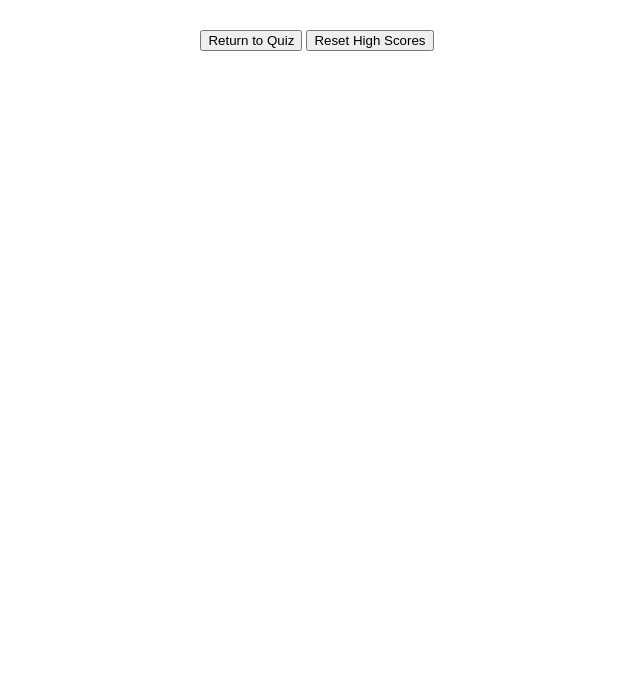
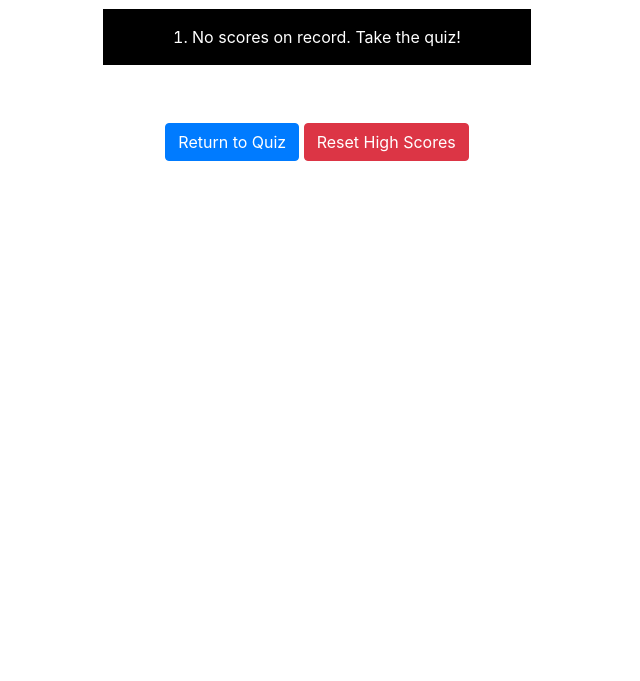
Before and after one commit to ncmarsh/4_code_quiz, a plain HTML site: page high_scores.html in a window 1280 px wide. Shown: the part 119-800 px from the top of the page, without its empty margins (323-963 px from the left). Drawn offline with nearby package versions, Linux system fonts and the light colour scheme.

Commit message:
added sytling using Bootstrap

```diff
--- a/high_scores.html
+++ b/high_scores.html
@@ -4,6 +4,7 @@
     <meta charset="UTF-8">
     <meta name="viewport" content="width=device-width, initial-scale=1.0">
     <title>High Scores</title>
+    <link rel="stylesheet" href="https://stackpath.bootstrapcdn.com/bootstrap/4.5.2/css/bootstrap.min.css" integrity="sha384-JcKb8q3iqJ61gNV9KGb8thSsNjpSL0n8PARn9HuZOnIxN0hoP+VmmDGMN5t9UJ0Z" crossorigin="anonymous">
     <link rel="stylesheet" href="style.css">
 </head>
 <body>
@@ -13,10 +14,14 @@
             <ol id="high-scores-list"></ol>
 
             <!-- Button to take you back to the main page -->
-            <button id="returnHome">Return to Quiz</button>
+            <button type="button" id="returnHome" class="btn btn-primary">Return to Quiz</button>
             <!-- Button to reset the high scores / resets local storage -->
-            <button id="resetBtn">Reset High Scores</button>
+            <button type="button" id="resetBtn" class="btn btn-danger">Reset High Scores</button>
     </main>
+
+    <script src="https://code.jquery.com/jquery-3.5.1.slim.min.js" integrity="sha384-DfXdz2htPH0lsSSs5nCTpuj/zy4C+OGpamoFVy38MVBnE+IbbVYUew+OrCXaRkfj" crossorigin="anonymous"></script>
+    <script src="https://cdn.jsdelivr.net/npm/popper.js@1.16.1/dist/umd/popper.min.js" integrity="sha384-9/reFTGAW83EW2RDu2S0VKaIzap3H66lZH81PoYlFhbGU+6BZp6G7niu735Sk7lN" crossorigin="anonymous"></script>
+    <script src="https://stackpath.bootstrapcdn.com/bootstrap/4.5.2/js/bootstrap.min.js" integrity="sha384-B4gt1jrGC7Jh4AgTPSdUtOBvfO8shuf57BaghqFfPlYxofvL8/KUEfYiJOMMV+rV" crossorigin="anonymous"></script>
 
     <script src="./script.js"></script>
 </body>
--- a/script.js
+++ b/script.js
@@ -75,6 +75,7 @@ function displayQuestion(question) {
 
     // Add questionTitle text to quizPL p element
     quizPL.textContent=question.questionTitle;
+    quizPL.classList.add("h4");
     // Append quizPL p element to quizSpace element
     quizSpaceEl.appendChild(quizPL);
     // Append multipleChoice list items element to quizPL p element
@@ -124,7 +125,7 @@ function takeQuiz() {
     var takeQuiz = document.createElement("li");
     highScoresListEl.appendChild(takeQuiz);
     takeQuiz.textContent = "No scores on record. Take the quiz!"
-    takeQuiz.style.backgroundColor = "#FF0000";
+    takeQuiz.style.backgroundColor = "#000000";
 }
 
 // If the high score list is available, then the scoreStoreArr is retrieved from local storage
--- a/style.css
+++ b/style.css
@@ -5,11 +5,15 @@
 }
 
 /* Center text for container with questions and start button and high scores page */
-main,
-h1 {
+main {
     text-align: center;
     margin: auto;
     width: 35%;
+}
+
+/* Lowers header from the top of the browser window */
+main h2 {
+    margin: 3rem 0rem 1rem 0rem;
 }
 
 /* Instruction text size */
@@ -20,6 +24,7 @@ h1 {
 /* questionTitle element */
 p {
     font-size: 30px;
+    margin-top: 2rem;
 }
 
 /* multipleChoice list items */
@@ -30,14 +35,14 @@ ul {
 li {
     background-color: #0ED4F9;
     padding: 1rem;
-    margin-bottom: 2rem;
+    margin: 1rem 0rem 2rem 0rem;
     list-style-type: lower-alpha;
     font-size: 16px;
 }
 
 li:hover {
     border: 2px solid;
-    border-color: black;
+    border-color: #000000;
     cursor: pointer;
 }
 
@@ -57,11 +62,20 @@ li:hover {
 /* Message if user does not input initials */
 #error {
     text-align: center;
+    font-style: italic;
+}
+
+/* High scores list header */
+#high-scores-list {
+    padding: 10px;
 }
 
 /* High scores list items */
 #high-scores-list li {
     text-align: center;
+    color: #ffffff;
     list-style-type: decimal;
-    background-color: #228B22;
+    list-style-position: inside;
+    background-color: #3a8a3a;
+    width: 100%;
 }
```
Also changed, not shown: index.html (+7 -2 lines).
